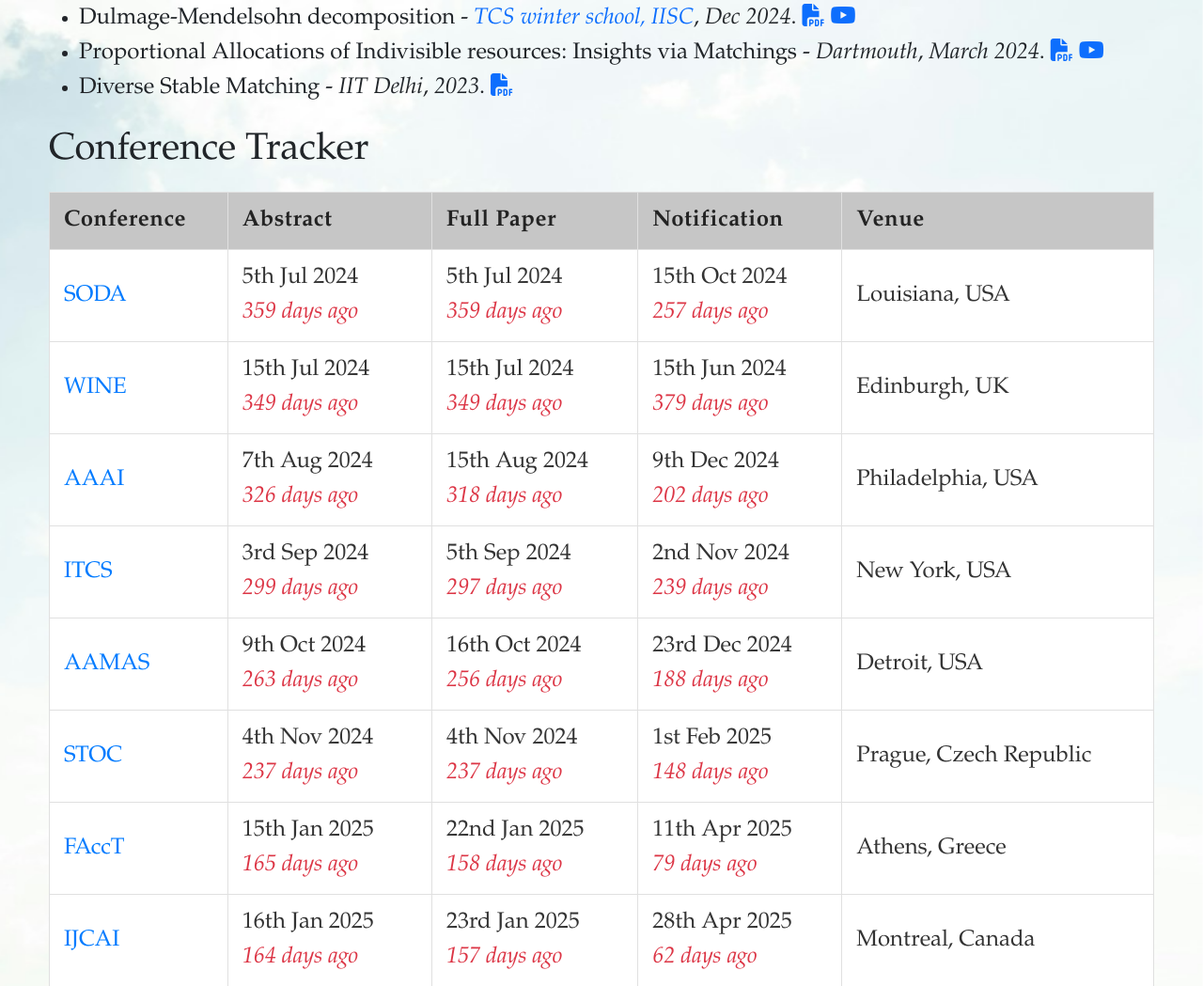
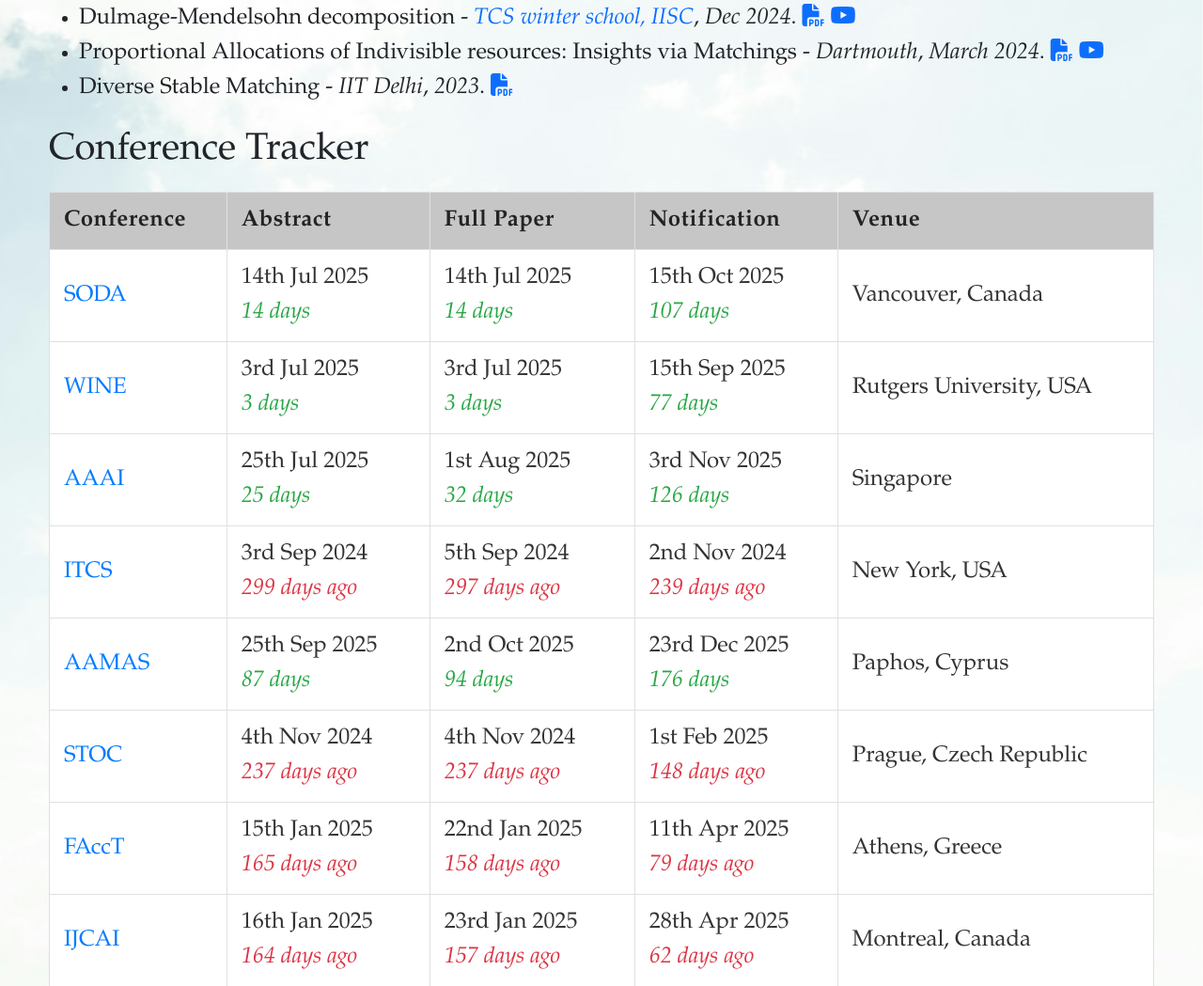
Before and after one commit to severus-tux/severus-tux.github.io, a PHP site: page /resources.php in a window 1280 px wide. Shown: the part 233-1282 px from the top of the page at 94% size. Run offline with PHP 8.4, Linux system fonts and the light colour scheme; some libraries are stand-ins or nearby versions.

Commit message:
resources

```diff
--- a/resources.php
+++ b/resources.php
@@ -6,25 +6,25 @@ header("Expires: " . gmdate("D, d M Y H:i:s", time() + 86400) . " GMT");
 // PHP code to define the conference deadlines, URLs, and venues
 $deadlines = [
     'SODA' => [
-        'url' => 'https://www.siam.org/conferences-events/siam-conferences/soda25/',
-        'abstract' => '2024-07-05',
-        'full_paper' => '2024-07-05',
-        'notification' => '2024-10-15',
-        'venue' => 'Louisiana, USA'
+        'url' => 'https://www.siam.org/conferences-events/siam-conferences/soda26/',
+        'abstract' => '2025-07-14',
+        'full_paper' => '2025-07-14',
+        'notification' => '2025-10-15',
+        'venue' => 'Vancouver, Canada'
     ],
     'WINE' => [
-        'url' => 'https://wine2024.org/',
-        'abstract' => '2024-07-15',
-        'full_paper' => '2024-07-15',
-        'notification' => '2024-06-15',
-        'venue' => 'Edinburgh, UK'
+        'url' => 'https://wine2025.cs.rutgers.edu/',
+        'abstract' => '2025-07-03',
+        'full_paper' => '2025-07-03',
+        'notification' => '2025-09-15',
+        'venue' => 'Rutgers University, USA'
     ],
     'AAAI' => [
-        'url' => 'https://aaai.org/conference/aaai/aaai-25/',
-        'abstract' => '2024-08-07',
-        'full_paper' => '2024-08-15',
-        'notification' => '2024-12-09',
-        'venue' => 'Philadelphia, USA'
+        'url' => 'https://aaai.org/conference/aaai/aaai-26/',
+        'abstract' => '2025-07-25',
+        'full_paper' => '2025-08-01',
+        'notification' => '2025-11-03',
+        'venue' => 'Singapore'
     ],
     'ITCS' => [
         'url' => 'http://itcs-conf.org/',
@@ -34,11 +34,11 @@ $deadlines = [
         'venue' => 'New York, USA'
     ],
     'AAMAS' => [
-        'url' => 'https://aamas2025.org/',
-        'abstract' => '2024-10-09',
-        'full_paper' => '2024-10-16',
-        'notification' => '2024-12-23',
-        'venue' => 'Detroit, USA'
+        'url' => 'https://cyprusconferences.org/aamas2026/call-for-papers-main-track/',
+        'abstract' => '2025-09-25',
+        'full_paper' => '2025-10-02',
+        'notification' => '2025-12-23',
+        'venue' => 'Paphos, Cyprus'
     ],
     'STOC' => [
         'url' => 'https://acm-stoc.org/stoc2025/',
```
